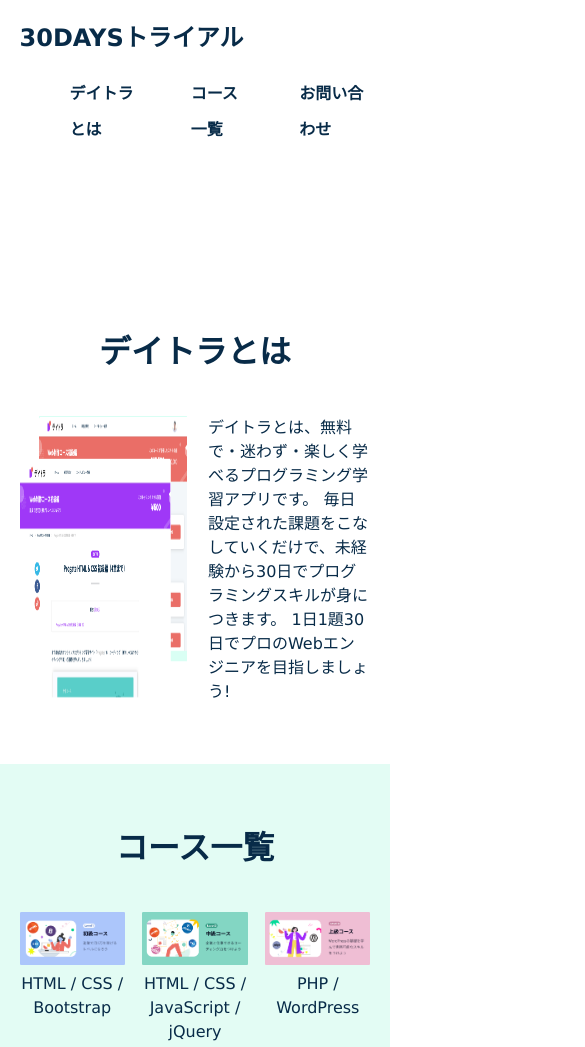
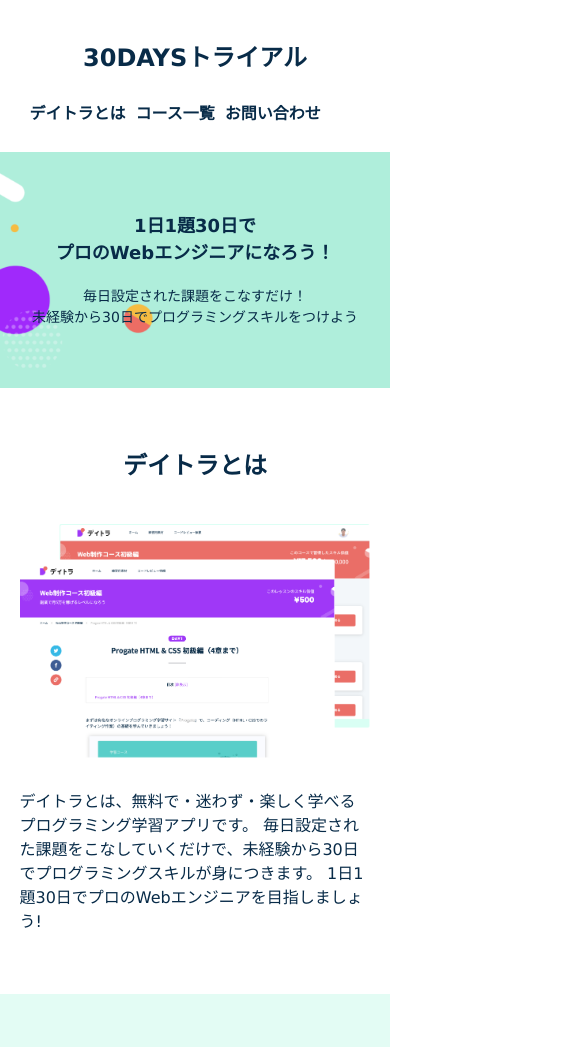
Before and after one commit to aoitech/practice-LP, a plain HTML site: page index.html in a window 390 px wide. Shown: the top 1047 px of the page, 585 px wide, since content can reach past the window. Drawn offline with Linux system fonts and the light colour scheme.

Commit message:
add-responsive-css

```diff
--- a/css/style.css
+++ b/css/style.css
@@ -57,6 +57,10 @@
 /* ====================
 header
 ==================== */
+header {
+  padding: 20px 0;
+}
+
 .header-left {
   float: left;
   margin-top: 20px;
@@ -78,6 +82,26 @@
 .header-nav-item a {
   line-height: 36px;
   font-weight: bold;
+}
+
+/* ====================
+top
+==================== */
+.top {
+  background-image: url(../img/main-vsual-nontitle.png);
+  background-size: cover;
+}
+
+.top-title {
+  font-size: 36px;
+  font-weight: bold;
+  text-align: center;
+  margin-bottom: 20px;
+}
+
+.top-subtitle {
+  text-align: center;
+  font-size: 18px;
 }
 
 /* ====================
@@ -161,3 +185,69 @@
   float: right;
   color: #fff;
 }
+
+/* ====================
+レスポンシブ対応
+==================== */
+@media screen and (max-width:767px) {
+  .section-title {
+    font-size: 24px;
+  }
+
+  .header-left {
+    float: none;
+  }
+
+  .header-right {
+    float: none;
+  }
+
+  .header-title {
+    text-align: center;
+  }
+
+  .header-parent {
+    flex-wrap: wrap;
+
+  }
+
+  .header-nav-item {
+    margin-left: 10px;
+  }
+
+  .top-title {
+    font-size: 18px;
+  }
+
+  .top-subtitle {
+    font-size: 14px;
+  }
+
+  .section-parent {
+    display: block;
+  }
+
+  .img-item {
+    width: 100%;
+    margin-bottom: 20px;
+    margin-right: initial;
+  }
+
+  .course-parent {
+    display: block;
+  }
+
+  .course-item {
+    width: 100%;
+  }
+
+  input[type="email"] {
+    max-width: 100%;
+  }
+
+  .copyright {
+    float: none;
+    text-align: center;
+    font-size: 10px;
+  }
+}
--- a/index.html
+++ b/index.html
@@ -26,6 +26,13 @@
   </header>
   <section class="top section">
     <div class="container">
+      <p class="top-title">1日1題30日で<br>
+        プロのWebエンジニアになろう！
+      </p>
+      <p class="top-subtitle">
+        毎日設定された課題をこなすだけ！<br>
+        未経験から30日でプログラミングスキルをつけよう
+      </p>
     </div>
   </section>
     <section class="about section">
```
